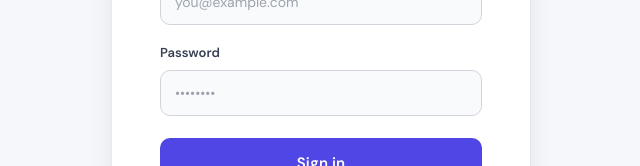
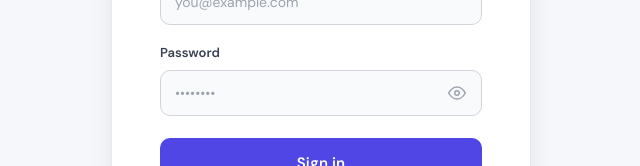
Before and after one commit to Prachi088/job-portal-frontend, a React (Vite) app: page /login in a window 1280 px wide. Shown: the part 362-528 px from the top of the page, without its empty margins (319-959 px from the left). Built offline with nearby package versions, Linux system fonts and the light colour scheme; no server answers.

Commit message:
feat: add password show/hide toggle to Login page

```diff
--- a/src/pages/Login.jsx
+++ b/src/pages/Login.jsx
@@ -8,8 +8,9 @@
   const navigate = useNavigate();
   const { login } = useAuth();
 
-  const [form, setForm]       = useState({ email: "", password: "" });
-  const [loading, setLoading] = useState(false);
+  const [form, setForm]             = useState({ email: "", password: "" });
+  const [loading, setLoading]       = useState(false);
+  const [showPassword, setShowPassword] = useState(false);
 
   const handleChange = (e) =>
     setForm((prev) => ({ ...prev, [e.target.name]: e.target.value }));
@@ -28,12 +29,8 @@
       login(data);
       toast.success("Welcome back!");
 
-      // FIX: Honour the saved redirect path written by api.js on 401 expiry.
-      // Without this the user always lands on the dashboard and the pending
-      // Accept action in NotificationsPage is never replayed.
       const savedRedirect = localStorage.getItem("redirectAfterLogin");
       localStorage.removeItem("redirectAfterLogin");
-
       const defaultPath = data.role === "RECRUITER" ? "/recruiter" : "/jobs";
       navigate(savedRedirect || defaultPath, { replace: true });
 
@@ -96,9 +93,7 @@
         >
           {/* Email */}
           <div style={{ display: "flex", flexDirection: "column", gap: 6 }}>
-            <label
-              style={{ fontSize: 13, fontWeight: 600, color: "#374151" }}
-            >
+            <label style={{ fontSize: 13, fontWeight: 600, color: "#374151" }}>
               Email
             </label>
             <input
@@ -122,22 +117,21 @@
             />
           </div>
 
-          {/* Password */}
+          {/* Password with eye toggle */}
           <div style={{ display: "flex", flexDirection: "column", gap: 6 }}>
-            <label
-              style={{ fontSize: 13, fontWeight: 600, color: "#374151" }}
-            >
+            <label style={{ fontSize: 13, fontWeight: 600, color: "#374151" }}>
               Password
             </label>
+            <div style={{ position: "relative" }}>
               <input
                 name="password"
-              type="password"
+                type={showPassword ? "text" : "password"}
                 value={form.password}
                 onChange={handleChange}
                 placeholder="••••••••"
                 autoComplete="current-password"
                 style={{
-                padding: "11px 14px",
+                  padding: "11px 44px 11px 14px",
                   borderRadius: 10,
                   border: "1.5px solid #D1D5DB",
                   fontSize: 14,
@@ -148,9 +142,47 @@
                   boxSizing: "border-box",
                 }}
               />
+              {/* Eye toggle button */}
+              <button
+                type="button"
+                onClick={() => setShowPassword((prev) => !prev)}
+                style={{
+                  position: "absolute",
+                  right: 12,
+                  top: "50%",
+                  transform: "translateY(-50%)",
+                  background: "none",
+                  border: "none",
+                  cursor: "pointer",
+                  padding: 4,
+                  color: "#9CA3AF",
+                  display: "flex",
+                  alignItems: "center",
+                  justifyContent: "center",
+                }}
+                aria-label={showPassword ? "Hide password" : "Show password"}
+              >
+                {showPassword ? (
+                  /* Eye-off icon */
+                  <svg width="18" height="18" viewBox="0 0 24 24" fill="none"
+                    stroke="currentColor" strokeWidth="2" strokeLinecap="round" strokeLinejoin="round">
+                    <path d="M17.94 17.94A10.07 10.07 0 0 1 12 20c-7 0-11-8-11-8a18.45 18.45 0 0 1 5.06-5.94"/>
+                    <path d="M9.9 4.24A9.12 9.12 0 0 1 12 4c7 0 11 8 11 8a18.5 18.5 0 0 1-2.16 3.19"/>
+                    <line x1="1" y1="1" x2="23" y2="23"/>
+                  </svg>
+                ) : (
+                  /* Eye icon */
+                  <svg width="18" height="18" viewBox="0 0 24 24" fill="none"
+                    stroke="currentColor" strokeWidth="2" strokeLinecap="round" strokeLinejoin="round">
+                    <path d="M1 12s4-8 11-8 11 8 11 8-4 8-11 8-11-8-11-8z"/>
+                    <circle cx="12" cy="12" r="3"/>
+                  </svg>
+                )}
+              </button>
+            </div>
           </div>
 
-          {/* Submit button — explicit type="submit", no CSS variables */}
+          {/* Submit */}
           <button
             type="submit"
             disabled={loading}
@@ -184,11 +216,7 @@
           Don't have an account?{" "}
           <Link
             to="/register"
-            style={{
-              color: "#4F46E5",
-              fontWeight: 600,
-              textDecoration: "none",
-            }}
+            style={{ color: "#4F46E5", fontWeight: 600, textDecoration: "none" }}
           >
             Register
           </Link>
```
Lines whose indentation alone changed are shown as unchanged.
